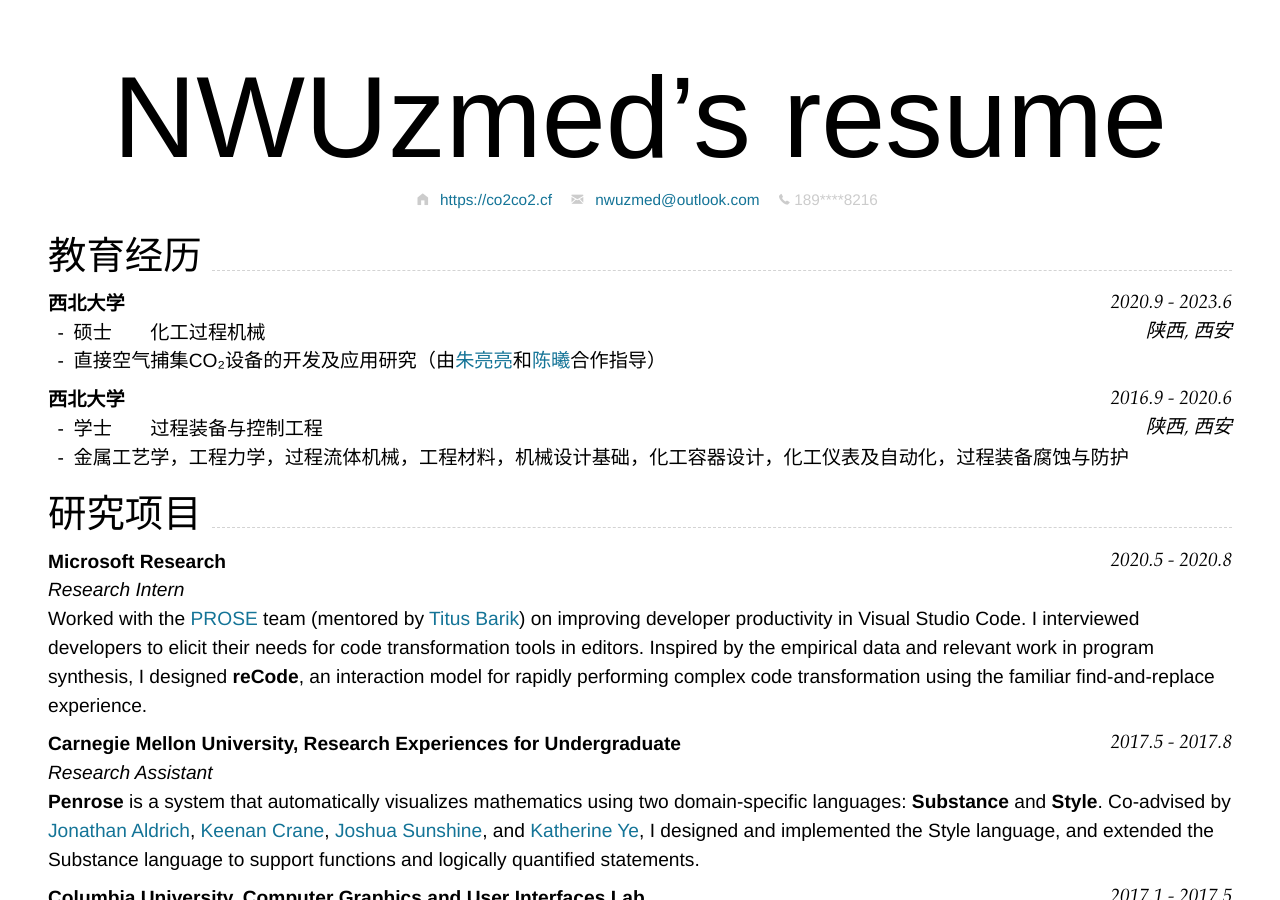
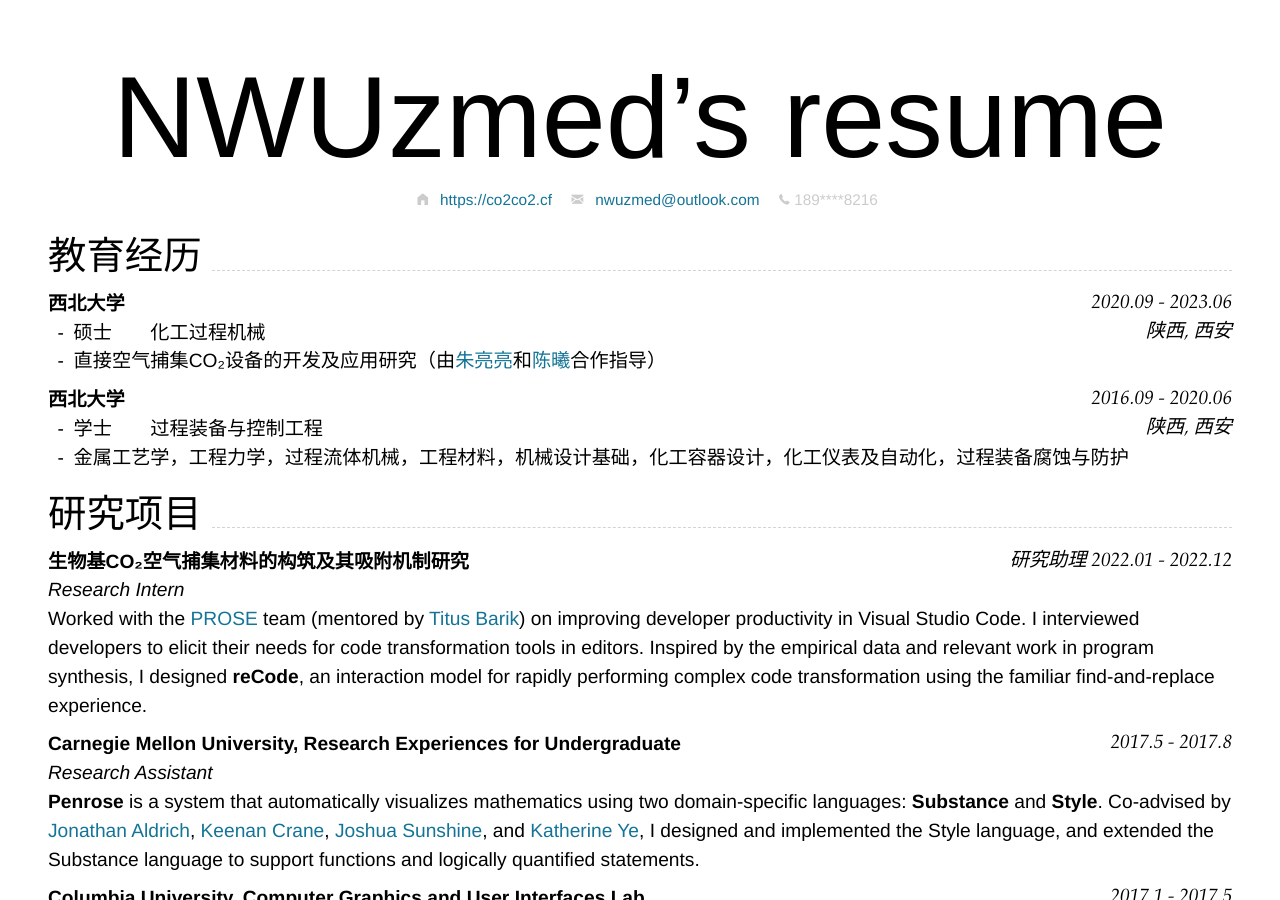
Before and after one commit to nwuzmedoutlook/resume, a Jekyll site: the page built from index.md, in a window 1280 px wide and 900 px high. Built offline with Jekyll 4.4.1, drawn with Linux system fonts in a browser that asks for light colours; nearby versions of some CDN libraries.

Commit message:
Update index.md

````diff
--- a/index.md
+++ b/index.md
@@ -25,7 +25,7 @@ Supported arguments:
 
 ## 教育经历
 
-### **西北大学** `2020.9 - 2023.6`
+### **西北大学** `2020.09 - 2023.06`
 
 ```
 陕西, 西安
@@ -34,7 +34,7 @@ Supported arguments:
 - 硕士&emsp;&emsp;化工过程机械
 - 直接空气捕集CO₂设备的开发及应用研究（由[朱亮亮](https://faculty.nwu.edu.cn/LiangliangZhu)和[陈曦](https://www.engineering.columbia.edu/faculty/xi-chen)合作指导）
 
-### **西北大学** `2016.9 - 2020.6`
+### **西北大学** `2016.09 - 2020.06`
 
 ```
 陕西, 西安
@@ -45,7 +45,7 @@ Supported arguments:
 
 ## 研究项目
 
-### **Microsoft Research** `2020.5 - 2020.8`
+### **生物基CO₂空气捕集材料的构筑及其吸附机制研究** `研究助理    2022.01 - 2022.12`
 
 _Research Intern_<br>
 Worked with the [PROSE](https://www.microsoft.com/en-us/research/group/prose/) team (mentored by [Titus Barik](https://www.barik.net/)) on improving developer productivity in Visual Studio Code. I interviewed developers to elicit their needs for code transformation tools in editors. Inspired by the empirical data and relevant work in program synthesis, I designed **reCode**, an interaction model for rapidly performing complex code transformation using the familiar find-and-replace experience.
````
